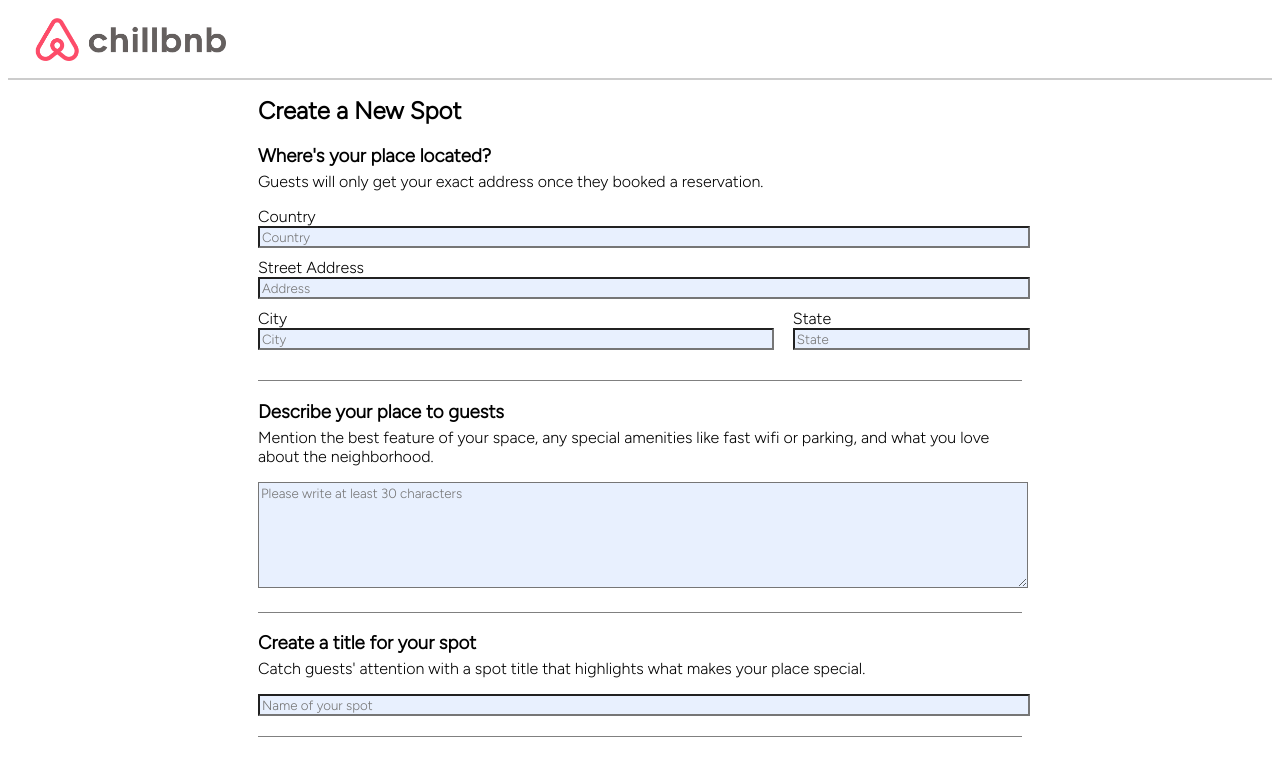
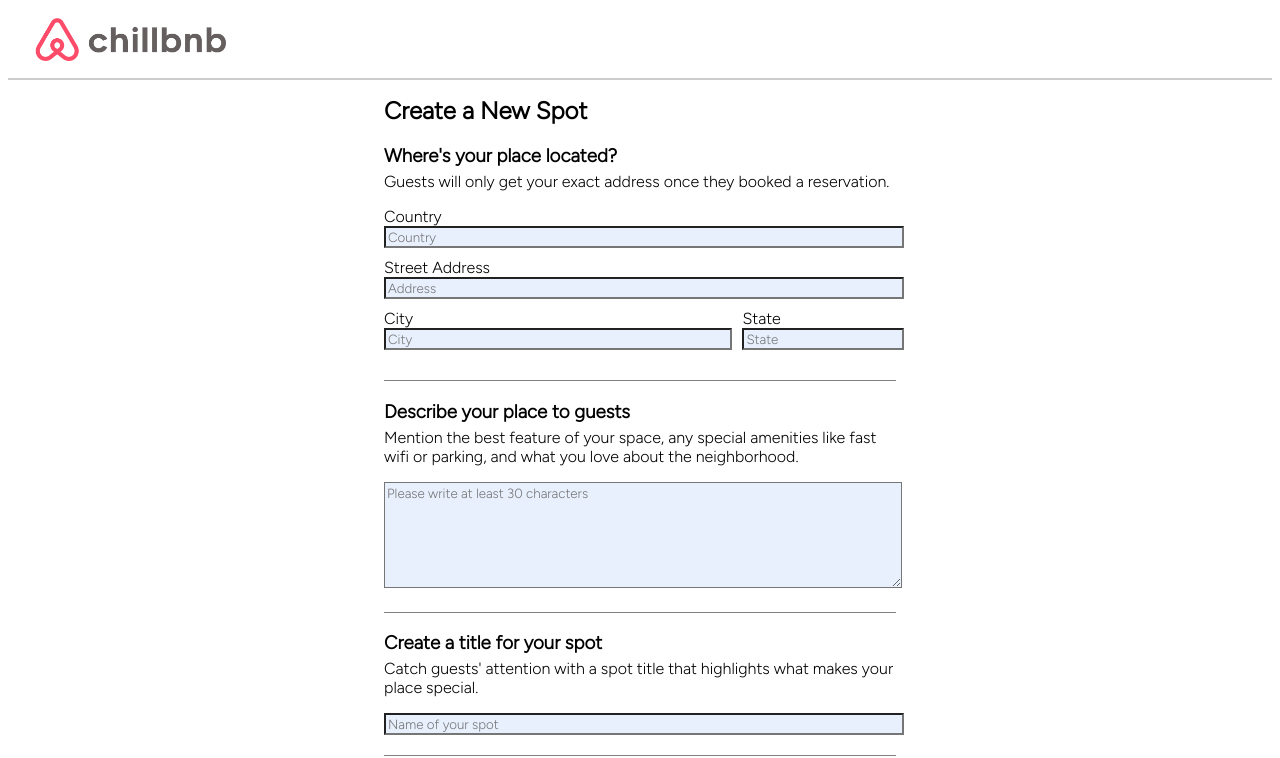
Before and after one commit to kwongit/API-project, a React (Create React App) app in the folder frontend/: page /spots/new in a window 1280 px wide. Shown: the top 758 px of the page. Built offline with nearby package versions, Linux system fonts and the light colour scheme; no server answers.

Commit message:
added css to create/update form

```diff
--- a/frontend/src/components/SpotTile/index.js
+++ b/frontend/src/components/SpotTile/index.js
@@ -2,6 +2,7 @@ import { useHistory } from "react-router";
 import "./SpotTile.css";
 
 const SpotTile = ({ spot }) => {
+  // destructure props of `spot` obj
   const { id, name, previewImage, city, state, avgRating, price } = spot;
 
   const displayImage = previewImage ? previewImage : null;
--- a/frontend/src/components/Spots/CreateSpot.js
+++ b/frontend/src/components/Spots/CreateSpot.js
@@ -3,7 +3,10 @@ import { useDispatch } from "react-redux";
 import { useHistory } from "react-router-dom";
 import { thunkCreateSpot } from "../../store/spots";
 
+// OVERALL FLOW: view > dispatch > thunk action creator > reducer > subscriber > react setters > view
+
 export const CreateSpot = ({ user }) => {
+  // create form input states
   const [address, setAddress] = useState("");
   const [city, setCity] = useState("");
   const [state, setState] = useState("");
@@ -22,7 +25,10 @@ export const CreateSpot = ({ user }) => {
   const [submitted, setSubmitted] = useState(false);
   const [errors, setErrors] = useState({});
 
+  // used to navigate to different routes
   const history = useHistory();
+
+  // initialize to allow dispatch actions to redux store
   const dispatch = useDispatch();
 
   useEffect(() => {
--- a/frontend/src/components/Spots/Spots.css
+++ b/frontend/src/components/Spots/Spots.css
@@ -1,6 +1,8 @@
 .create-spot-form-container {
   margin-left: 250px;
   margin-right: 250px;
+  max-width: 512px;
+  margin: 0 auto;
 }
 
 h3 {
```
